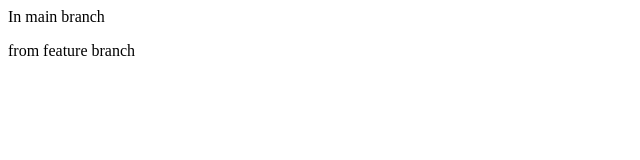
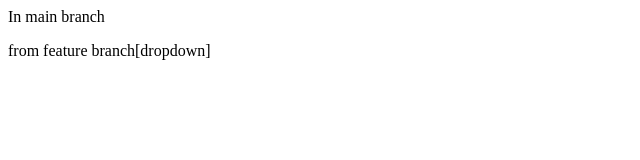
Before and after one commit to Tanishkkalaskar/localrepo-demo, a plain HTML site: page index.html in a window 1280 px wide. Shown: the full height of the page, 0-640 px from the left. Drawn offline with Linux system fonts and the light colour scheme.

Commit message:
add drop down

```diff
--- a/index.html
+++ b/index.html
@@ -1,2 +1,2 @@
 <p>In main branch</p>
-<p>from feature branch</p>
+<p>from feature branch[dropdown]</p>
```
